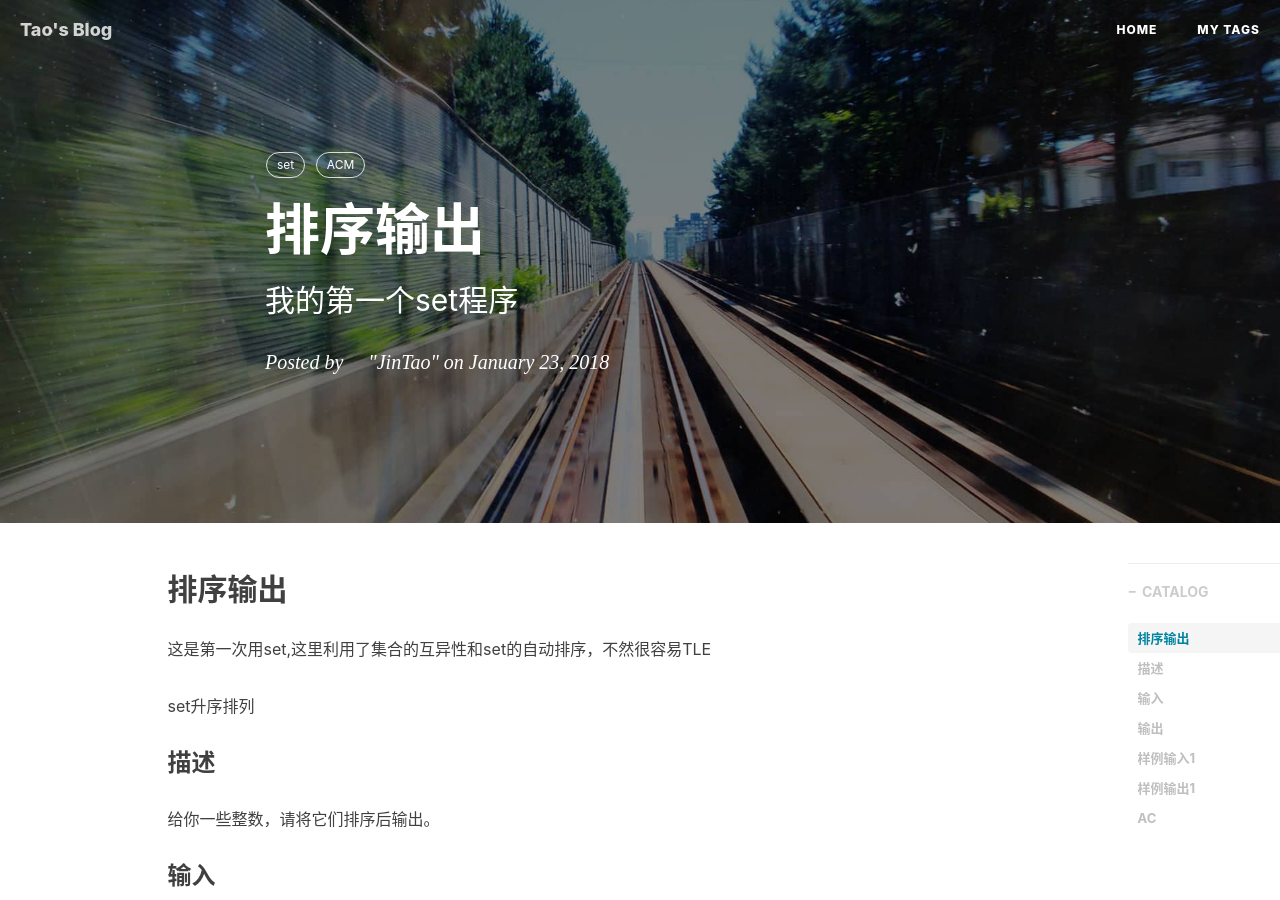
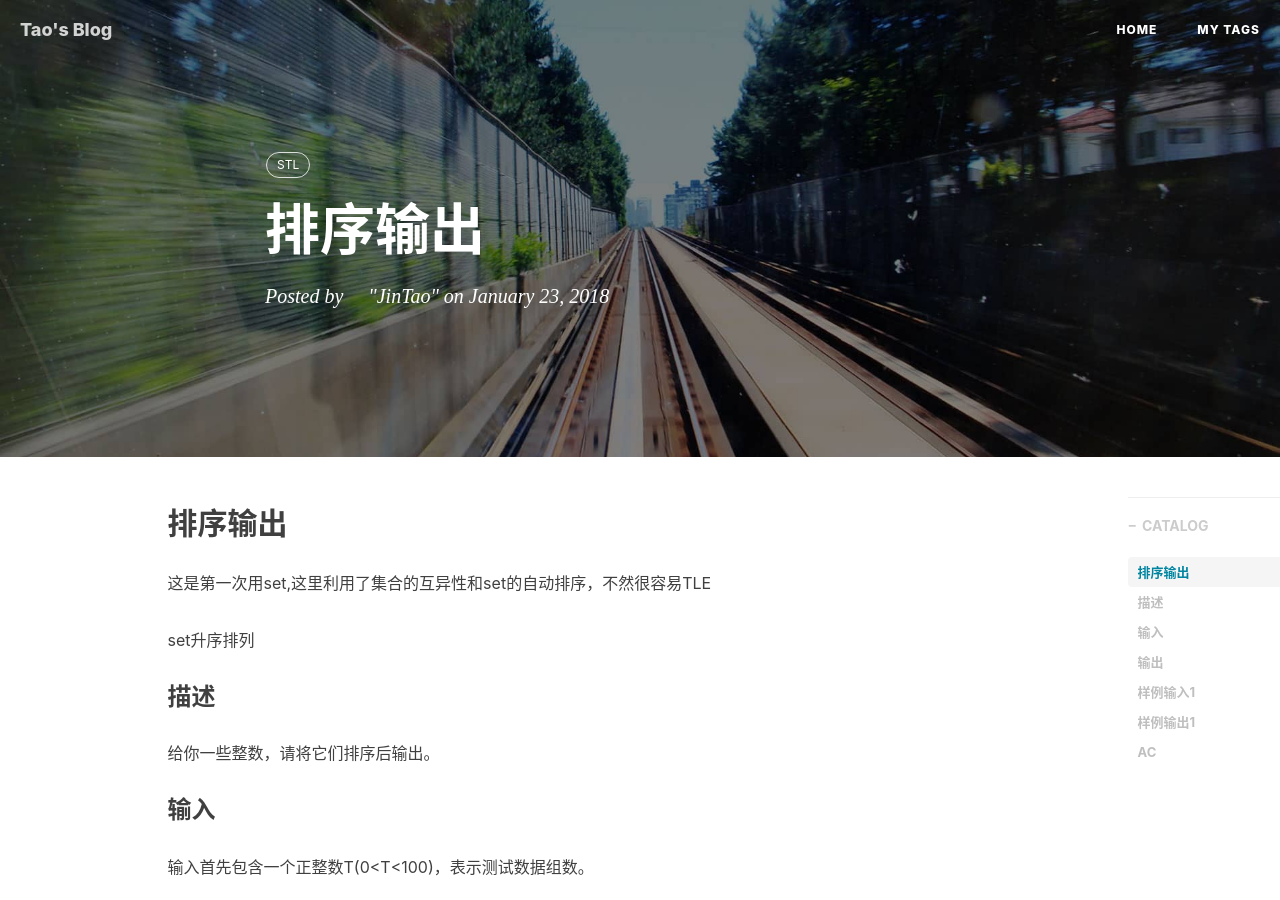
Before and after one commit to pandaKINandQUEEN/GinKo-BFU.github.io, a Jekyll site: the page built from _posts/2018-01-23-sort-and-cout.md, in a window 1280 px wide and 900 px high. Built offline with Jekyll 4.4.1, drawn with Linux system fonts in a browser that asks for light colours; nearby versions of some CDN libraries; comment, search, counter and statistics services are not loaded.

Commit message:
Update 2018-01-23-sort-and-cout.md

```diff
--- a/_posts/2018-01-23-sort-and-cout.md
+++ b/_posts/2018-01-23-sort-and-cout.md
@@ -1,14 +1,13 @@
 ---
 layout:     post
 title:      "排序输出"
-subtitle:   "我的第一个set程序"
+subtitle:   ""
 date:       2018-01-23
 author:     "JinTao"
 header-img: "img/bloghead.jpg"
 catalog: true
 tags:
-    - set
-    - ACM
+    - STL
 ---
 
 ## 排序输出
```
